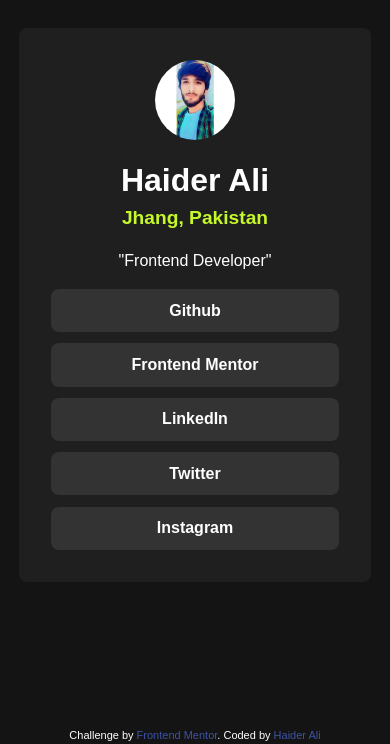
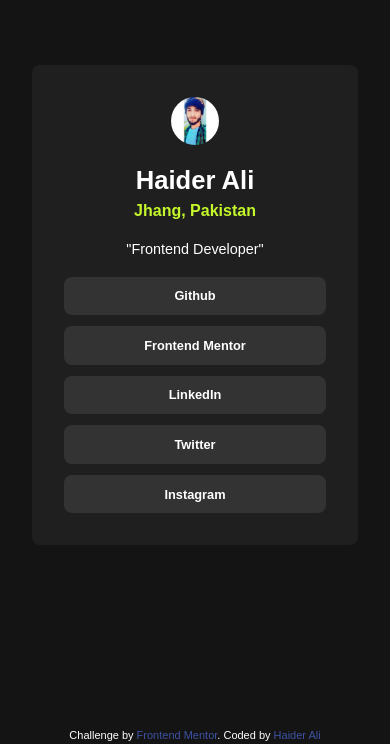
Before and after one commit to haiderali0509/Social-Links-Profile-Main, a plain HTML site: page index.html in a window 390 px wide. Shown: the part 117-861 px from the top of the page. Drawn offline with Linux system fonts and the light colour scheme.

Commit message:
add responsiveness

```diff
--- a/style.css
+++ b/style.css
@@ -108,3 +108,23 @@
 .attribution a {
     color: hsl(228, 45%, 44%);
 }
+@media screen and (max-width:768px) {
+    .profile-card img{
+        width: 3rem;
+    }
+    h2{
+        font-size: 1.6rem;
+    }
+    h3{
+        font-size: 1rem;
+    }
+    p{
+        font-size: 0.9rem;
+    }
+    button{
+        font-size: 0.8rem;
+    }
+    main{
+        padding: 1rem;
+    }
+}
```
